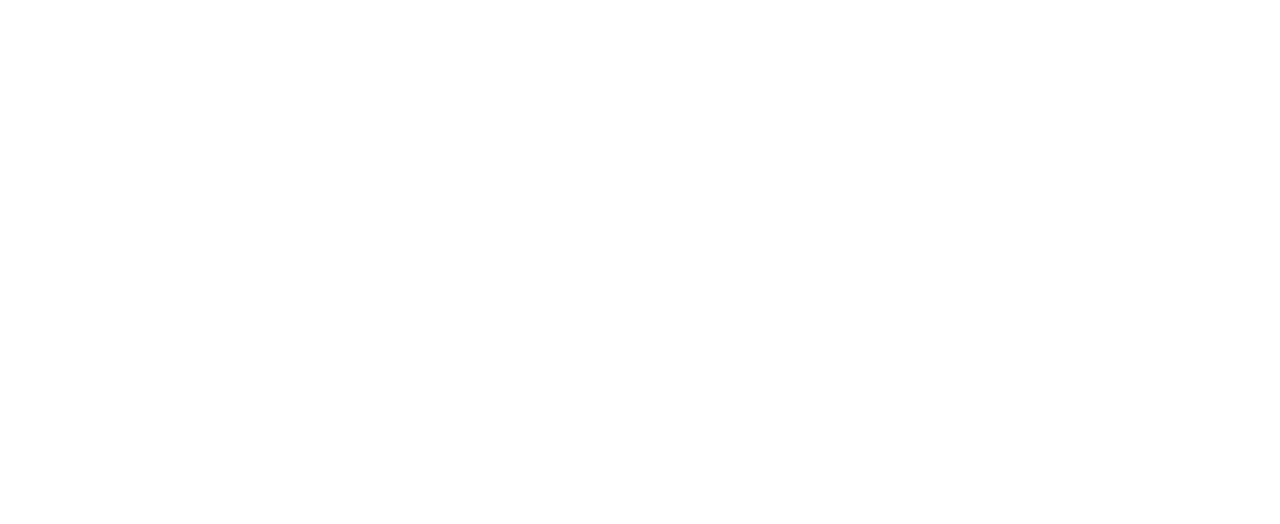
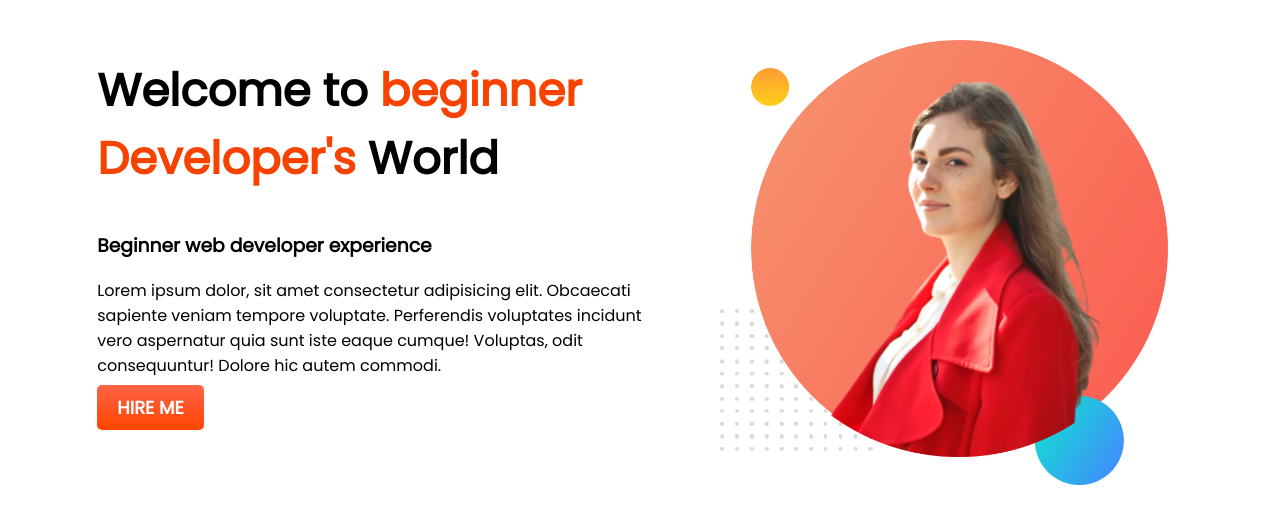
Before and after one commit to ShahidaMahtab/demo_porfolio, a plain HTML site: page index.html in a window 1280 px wide. Drawn offline with Linux system fonts and the light colour scheme.

Commit message:
top banner added

```diff
--- a/index.html
+++ b/index.html
@@ -5,10 +5,22 @@
  <meta http-equiv="X-UA-Compatible" content="IE=edge">
  <meta name="viewport" content="width=device-width, initial-scale=1.0">
  <title>Demo Portfolio</title>
+<link rel="preconnect" href="https://fonts.googleapis.com">
+<link rel="preconnect" href="https://fonts.gstatic.com" crossorigin>
+<link href="https://fonts.googleapis.com/css2?family=Poppins&display=swap" rel="stylesheet">
+<link rel="stylesheet" href="./style.css">
 </head>
 <body>
- <section>
-
+ <section class="top-banner">
+  <div class="half-width">
+   <h1>Welcome to <span class="oranged">beginner Developer's</span> World</h1>
+   <h3>Beginner web developer experience</h3>
+   <p>Lorem ipsum dolor, sit amet consectetur adipisicing elit. Obcaecati sapiente veniam tempore voluptate. Perferendis voluptates incidunt vero aspernatur quia sunt iste eaque cumque! Voluptas, odit consequuntur! Dolore hic autem commodi.</p>
+   <a class="link-btn" target="_blank" href="https://www.linkedin.com/in/shahida-mahtab-a994521b2/">hire me</a>
+  </div>
+  <div class="half-width">
+   <img src="./images/img1.png" alt="img-1">
+  </div>
  </section>
 </body>
 </html>
--- a/style.css
+++ b/style.css
@@ -0,0 +1,38 @@
+body {
+ font-family: 'Poppins', sans-serif;
+ margin: 0;
+ padding: 0;
+}
+
+h1 {
+ font-size: 45px;
+}
+
+.oranged {
+ color: #f84200
+}
+
+.top-banner {
+ display: flex;
+ margin: 20px 0 10px 35px;
+}
+
+.half-width {
+ width: 50%;
+ padding-left: 5%;
+}
+
+.half-width img {
+ width: 80%;
+ margin: 20px 0 0 0;
+}
+.link-btn{
+ text-decoration: none;
+ text-transform: uppercase;
+ font-size: 18px;
+ font-weight: 700;
+ background-image: linear-gradient(tomato, orangered);
+ color: white;
+ border-radius: 5px;
+ padding: 10px 20px;
+}
```
